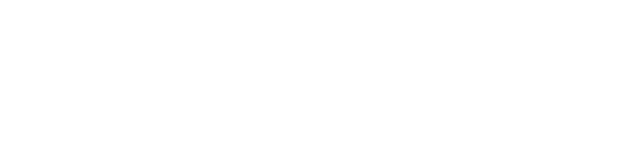
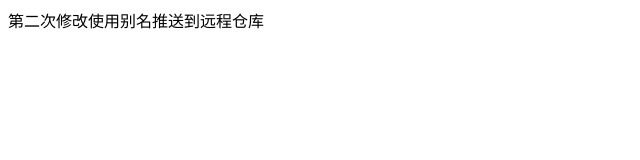
Before and after one commit to world-run/gitdemo, a plain HTML site: page index.html in a window 1280 px wide. Shown: the whole page, without its empty margins (0-640 px from the left). Drawn offline with Linux system fonts and the light colour scheme.

Commit message:
A程序员第二次提交

```diff
--- a/index.html
+++ b/index.html
@@ -5,6 +5,8 @@
 		<title>A项目目录</title>
 	</head>
 	<body>
-
+		<div>
+			第二次修改使用别名推送到远程仓库
+		</div>
 	</body>
 </html>
```
